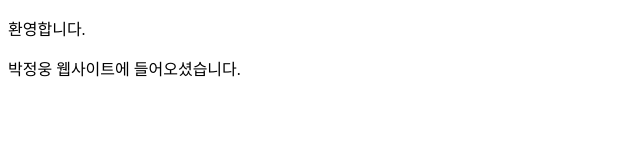
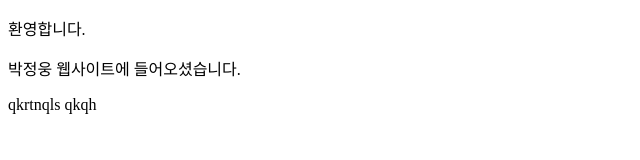
Before and after one commit to qkrwjddnd/qkrwjddnd.github.io, a plain HTML site: page index.html in a window 1280 px wide. Shown: the whole page, without its empty margins (0-640 px from the left). Drawn offline with Linux system fonts and the light colour scheme.

Commit message:
Update index.html

```diff
--- a/index.html
+++ b/index.html
@@ -8,5 +8,6 @@
 <body>
     <p>환영합니다.</p>
     <p>박정웅 웹사이트에 들어오셨습니다.</p>
+    <p>qkrtnqls qkqh</p>
 </body>
 </html>
```
